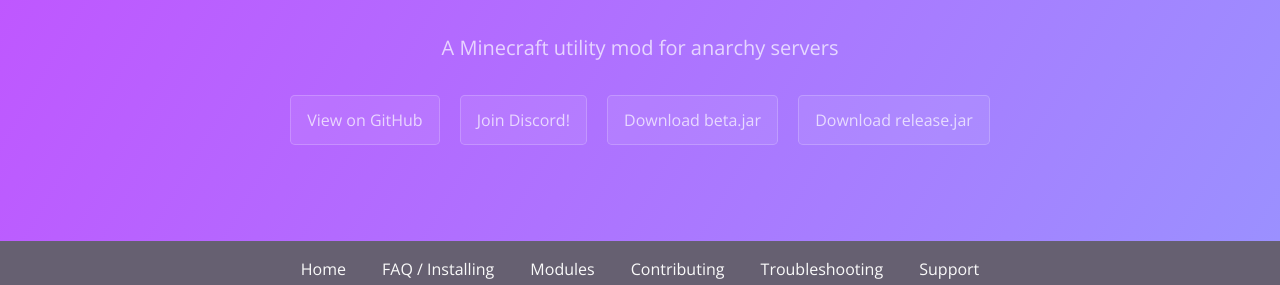
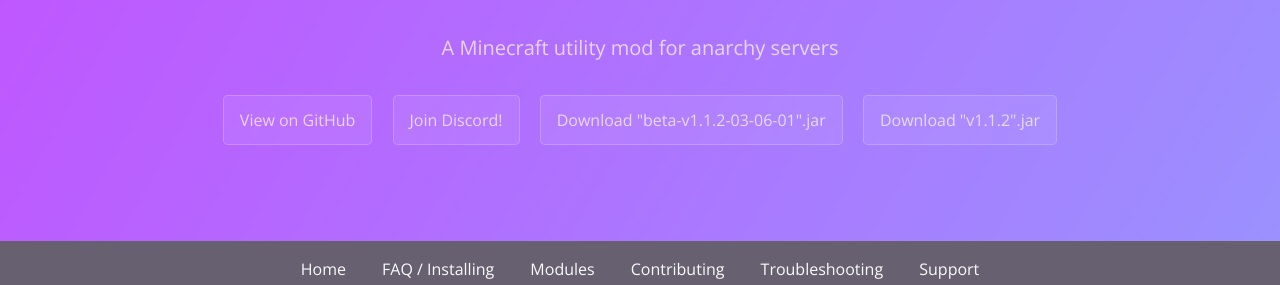
Before and after one commit to kami-blue/website, a Jekyll site: the page built from docs/index.md, in a window 1280 px wide. Shown: the part 142-427 px from the top of the page. Built offline with Jekyll 4.4.1, drawn with Linux system fonts in a browser that asks for light colours.

Commit message:
test download button names

```diff
--- a/docs/_config.yml
+++ b/docs/_config.yml
@@ -8,7 +8,9 @@ github:
   zip_url: https://github.com/S-B99/kamiblueWebsite/zipball/master
   tar_url: https://github.com/S-B99/kamiblueWebsite/tarball/master
   jar_url: https://github.com/S-B99/kamiblue/releases/download/v1.1.2/KAMI-Blue-v1.1.2-release.jar
+  jar_name: v1.1.2
   beta_jar_url: https://cdn.discordapp.com/attachments/634549110145286156/685618179757834260/kblue-beta-v1.1.2-03-06-01-release.jar
+  beta_jar_name: beta-v1.1.2-03-06-01
 discord_url: https://discord.gg/KfpqwZB
 baritone_url: https://github.com/cabaletta/baritone/releases/tag/v1.2.10
 theme: jekyll-theme-cayman
--- a/docs/_layouts/default.html
+++ b/docs/_layouts/default.html
@@ -28,8 +28,8 @@
       <h2 class="project-tagline">{{ page.description | default: site.description | default: site.github.project_tagline }}</h2>
       <a href="{{ site.github.repository_url }}" class="btn">View on GitHub</a>
       <a href="{{ site.discord_url }}" class="btn">Join Discord!</a>
-      <a href="{{ site.github.beta_jar_url }}" class="btn">Download beta.jar</a>
-      <a href="{{ site.github.jar_url }}" class="btn">Download release.jar</a>
+      <a href="{{ site.github.beta_jar_url }}" class="btn">Download "{{ site.github.beta_jar_name }}".jar</a>
+      <a href="{{ site.github.jar_url }}" class="btn">Download "{{ site.github.jar_name }}".jar</a>
     </header>
 
     <nav>
```
